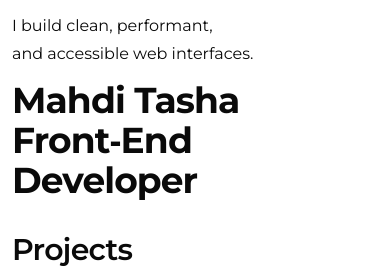
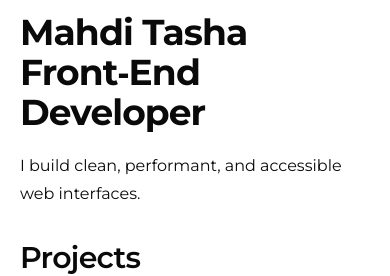
Before and after one commit to tasha-dev/portfolio, a Next.js app: page / in a window 390 px wide. Shown: the top 276 px of the page. Built offline with nearby package versions, Linux system fonts and the light colour scheme.

Commit message:
added some more tweaks to already made sections

```diff
--- a/app/page.tsx
+++ b/app/page.tsx
@@ -23,12 +23,13 @@ export default function HomePage(): ReactNode {
         delay={2}
       >
         <HeroAnimation />
-        <div className='w-full mb-8'>
+        <div className='w-full mb-8 lg:block flex flex-col-reverse gap-5'>
           <p>
-            I build clean, performant, <br /> and accessible web interfaces.
+            I build clean, performant, <br className='lg:block hidden' /> and
+            accessible web interfaces.
           </p>
-          <h1 className='mt-3'>
-            Mahdi Tasha <br /> Front‑End Developer
+          <h1 className='lg:mt-3 mt-0'>
+            Mahdi Tasha <br className='lg:block hidden' /> Front‑End Developer
           </h1>
         </div>
       </Section>
@@ -38,7 +39,7 @@ export default function HomePage(): ReactNode {
           <Carousel>
             <CarouselContent>
               {projects.map((item, index) => (
-                <CarouselItem key={index} className='basis-1/3'>
+                <CarouselItem key={index} className='lg:basis-1/3 basis-1/1'>
                   <ProjectCard data={item} />
                 </CarouselItem>
               ))}
--- a/components/header.tsx
+++ b/components/header.tsx
@@ -102,7 +102,6 @@ export default function Header(): ReactNode {
             <Button
               size={'icon'}
               className='cursor-pointer transition-all duration-300 active:scale-95'
-              variant={'secondary'}
             >
               <Rows4 className='w-2 h-2' />
             </Button>
@@ -171,7 +170,6 @@ export default function Header(): ReactNode {
             <Button
               size={'icon'}
               className='cursor-pointer transition-all duration-300 active:scale-90'
-              variant={'secondary'}
             >
               <Rows4 className='w-2 h-2' />
             </Button>
--- a/components/layout/page.tsx
+++ b/components/layout/page.tsx
@@ -17,7 +17,7 @@ export default function Page({
       <Header />
       <div
         className={cn(
-          'mx-auto p-3',
+          'mx-auto p-5',
           variant === 'lg' ? 'max-width-layout-1' : 'max-width-layout-0',
           className,
         )}
--- a/components/projectCard.tsx
+++ b/components/projectCard.tsx
@@ -75,7 +75,9 @@ export default function ProjectCard({
               </Tooltip>
             </div>
           </div>
-          <CardDescription>{data.description}</CardDescription>
+          <CardDescription className='line-clamp-3'>
+            {data.description}
+          </CardDescription>
           {data.dates && (
             <p className='text-muted-foreground text-sm mt-3'>
               {format(data.dates.startedAt, 'yyyy-MM-dd')} -{' '}
@@ -86,8 +88,8 @@ export default function ProjectCard({
               {data.dates.endedAt
                 ? differenceInDays(data.dates.startedAt, data.dates.endedAt)
                 : formatDistance(new Date(data.dates.startedAt), new Date(), {
-                  addSuffix: true,
-                })}
+                    addSuffix: true,
+                  })}
               )
             </p>
           )}
```
